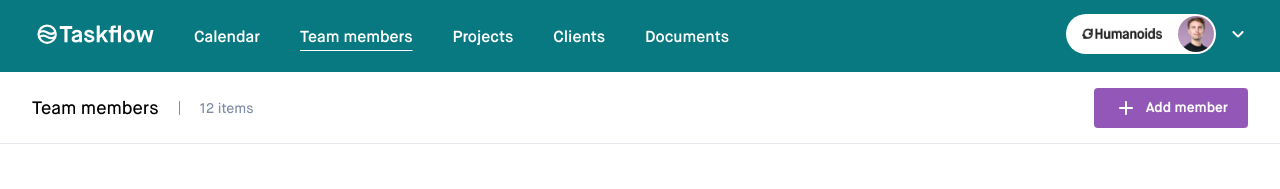
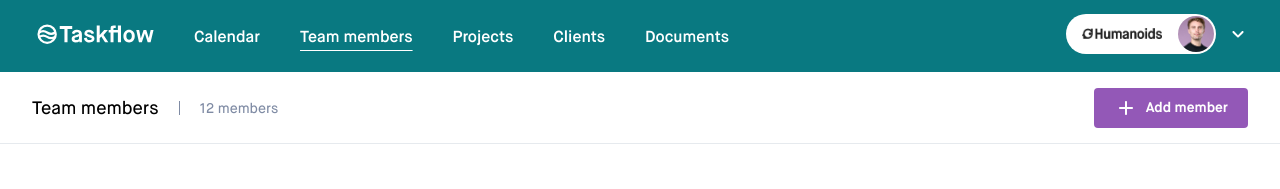
Before and after one commit to humanoidsbv/taskflow-jasper, a Next.js app: page /team-members in a window 1280 px wide. Shown: the top 189 px of the page. Built offline with nearby package versions, Linux system fonts and the light colour scheme.

Commit message:
Feedback processed, changed subheader itemCount prop to subtitle

```diff
--- a/src/app/page.tsx
+++ b/src/app/page.tsx
@@ -1,5 +1,7 @@
 import { Subheader } from "@/components/subheader/Subheader";
 
 export default async function CalendarPage() {
-  return <Subheader itemCount={12} slug="/calendar" queryKey="calendarModal" />;
+  return (
+    <Subheader queryKey="calendarModal" slug="/calendar" subtitle="12 events" />
+  );
 }
--- a/src/app/team-members/page.tsx
+++ b/src/app/team-members/page.tsx
@@ -2,6 +2,10 @@ import { Subheader } from "@/components/subheader/Subheader";
 
 export default function TeamMembersPage() {
   return (
-    <Subheader itemCount={12} slug="/team-members" queryKey="membersModal" />
+    <Subheader
+      queryKey="membersModal"
+      slug="/team-members"
+      subtitle="12 members"
+    />
   );
 }
--- a/src/components/button/Button.module.css
+++ b/src/components/button/Button.module.css
@@ -26,7 +26,7 @@
   color: var(--black);
 }
 
-.special {
+.tertiary {
   background:
     linear-gradient(var(--white), var(--white)) padding-box,
     var(--purple-gradient) border-box;
--- a/src/components/button/Button.tsx
+++ b/src/components/button/Button.tsx
@@ -9,7 +9,7 @@ interface ButtonProps {
   className?: string;
   href?: string | { query: { [key: string]: boolean } };
   type?: "button" | "submit" | "reset";
-  variant?: "primary" | "secondary" | "special";
+  variant?: "primary" | "secondary" | "tertiary";
 }
 
 export const Button = ({
--- a/src/components/subheader/Subheader.tsx
+++ b/src/components/subheader/Subheader.tsx
@@ -7,12 +7,12 @@ import buttonIcon from "@/public/icons/plus-icon.svg";
 import styles from "./Subheader.module.css";
 
 interface SubheaderProps {
-  itemCount: number;
+  subtitle: string;
   queryKey: string;
   slug: keyof typeof translations;
 }
 
-export const Subheader = ({ itemCount, queryKey, slug }: SubheaderProps) => {
+export const Subheader = ({ subtitle, queryKey, slug }: SubheaderProps) => {
   const { buttonText, title } = slug
     ? translations[slug]
     : translations.default;
@@ -25,7 +25,7 @@ export const Subheader = ({ itemCount, queryKey, slug }: SubheaderProps) => {
       <div className={styles.titles}>
         <h5>{title}</h5>
         <div className={styles.divider}></div>
-        <p className={styles.subtitle}>{itemCount} items</p>
+        <p className={styles.subtitle}>{subtitle}</p>
       </div>
       <Button href={buttonHref}>
         <Image alt="Plus icon" src={buttonIcon} />
```
Also changed, not shown: 1 other file (tests, documents, lock files or other folders).
